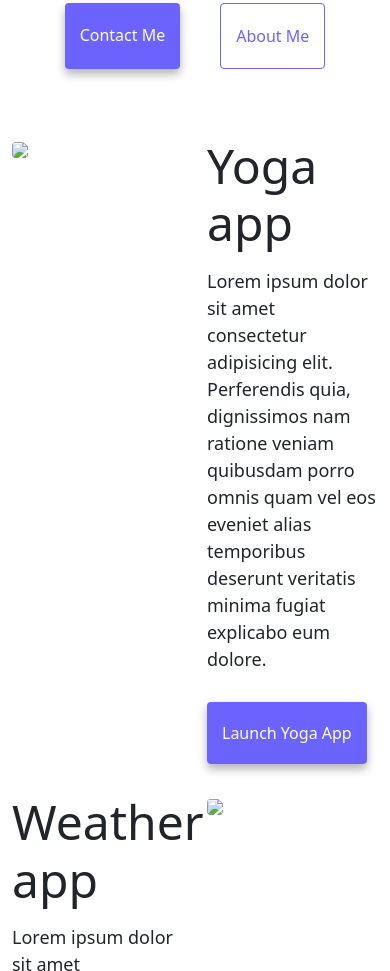
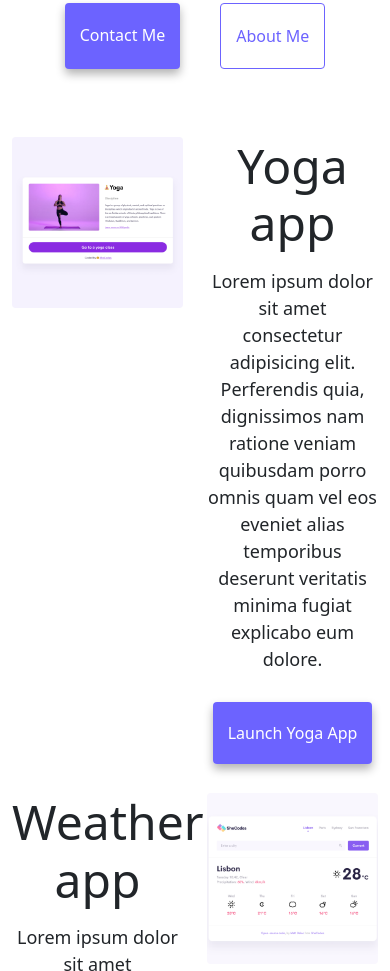
Before and after one commit to JocelyneMorales/homework, a website: page index.html in a window 390 px wide. Shown: the part 618-1589 px from the top of the page. Drawn offline with nearby package versions, Linux system fonts and the light colour scheme.

Commit message:
addes styling in css

```diff
--- a/style.css
+++ b/style.css
@@ -86,3 +86,12 @@ p {
 .email-link:hover {
   text-decoration: underline;
 }
+@media (max-width: 576px) {
+  .container {
+    text-align: center;
+  }
+  img {
+    display: flex;
+    justify-content: flex-end;
+  }
+}
```
Also changed, not shown: images/weather.png (added), images/yoga.png (added), images/yogurt.png (added), 1 other file.
